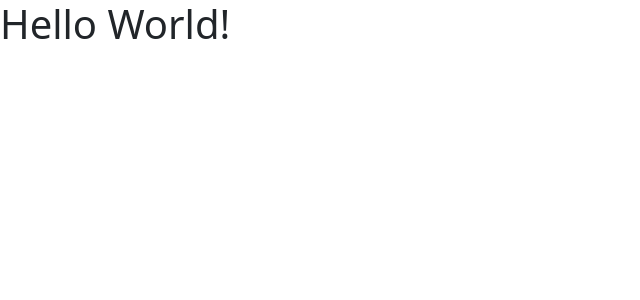
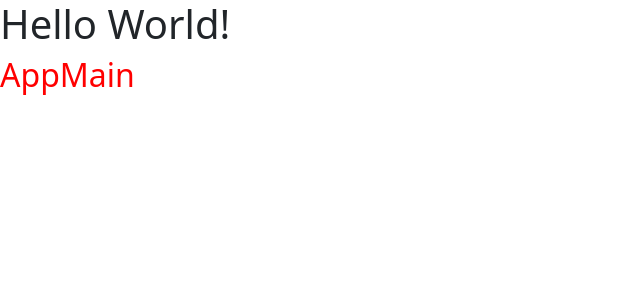
Before and after one commit to Tommaso-Panarotto/vite-boolfolio, a Vue app: page / in a window 1280 px wide. Shown: the top 300 px of the page, without its empty margins (0-640 px from the left). Built offline with nearby package versions, Linux system fonts and the light colour scheme.

Commit message:
import AppMain

```diff
--- a/src/App.vue
+++ b/src/App.vue
@@ -1,9 +1,22 @@
-<script setup>
+<script>
+import axios from "axios";
+import AppMain from "./components/AppMain.vue";
 
+export default {
+  data() {
+    return {
+
+    }
+  },
+  components: {
+    AppMain
+  }
+}
 </script>
 
 <template>
   <h1>Hello World!</h1>
+  <AppMain />
 </template>
 
 <style lang="scss">
--- a/src/components/AppMain.vue
+++ b/src/components/AppMain.vue
@@ -0,0 +1,19 @@
+<script>
+export default {
+    data() {
+        return {
+
+        }
+    }
+}
+</script>
+
+<template>
+    <h2>AppMain</h2>
+</template>
+
+<style lang="scss" scoped>
+h2 {
+    color: red;
+}
+</style>
```
